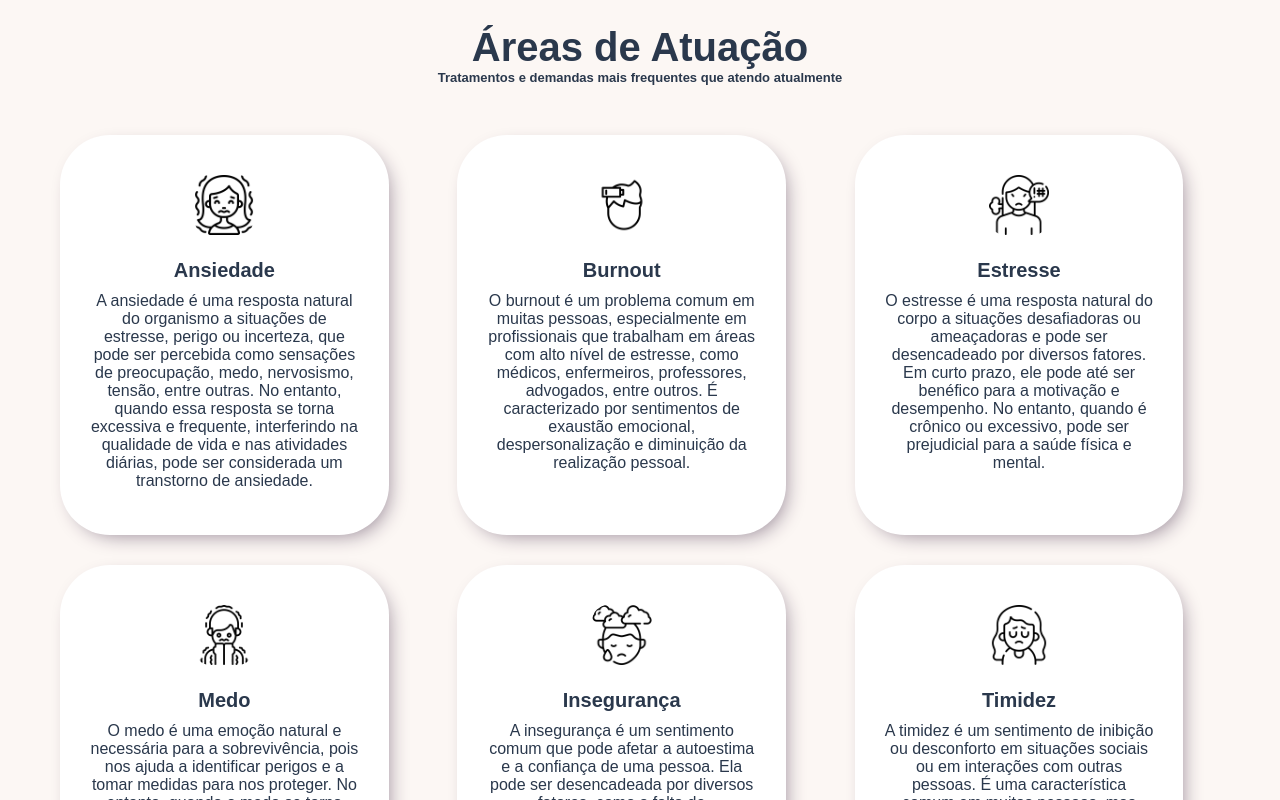
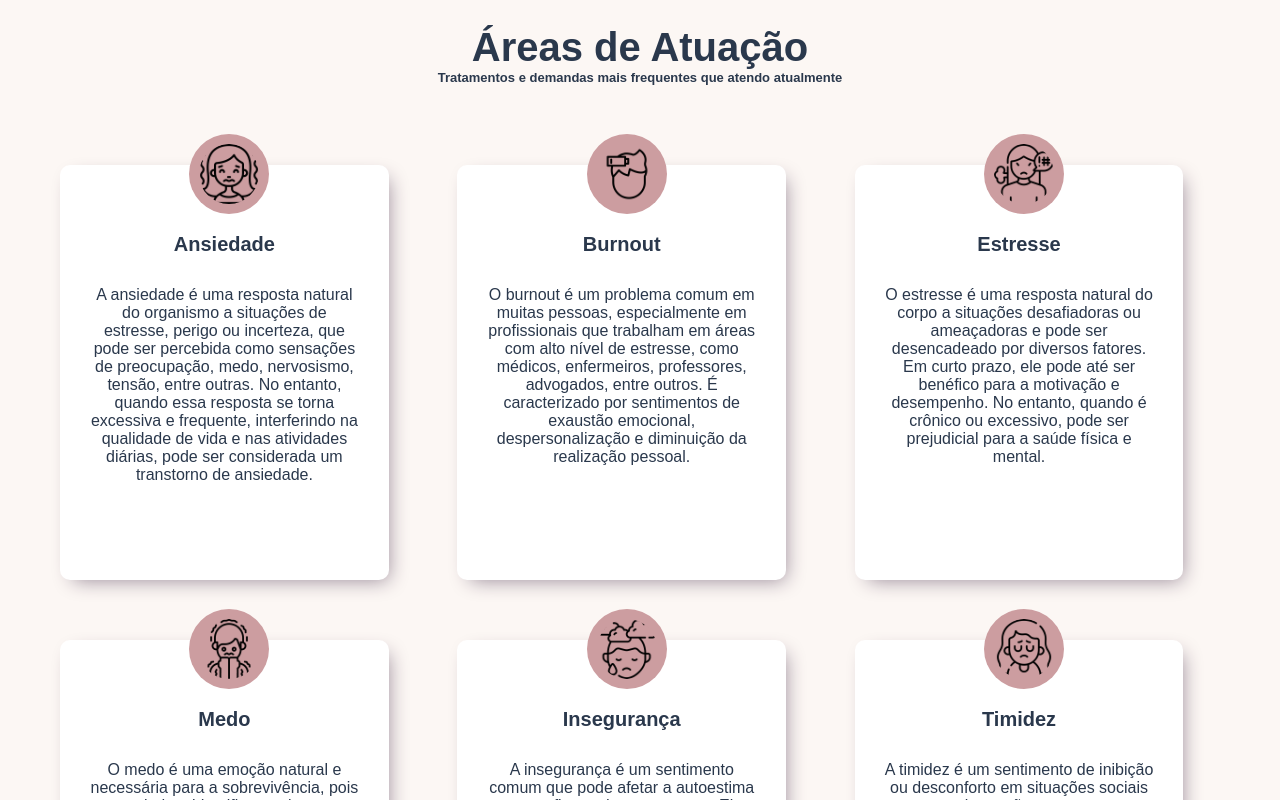
Before and after one commit to dianamdias03/landing-page-v4, a React (Create React App) app: page / in a window 1280 px wide. Shown: the part 1560-2360 px from the top of the page. Built offline with nearby package versions, Linux system fonts and the light colour scheme; a web font is replaced by a local one.

Commit message:
Added icons to expertise section

```diff
--- a/src/components/Elements/ProjectBox.jsx
+++ b/src/components/Elements/ProjectBox.jsx
@@ -6,9 +6,9 @@ export default function ProjectBox({ icon, title, text, action}) {
     <Wrapper>
       <Box>
         <ImgBtn className="aniamte pointer" onClick={action ? () => action() : null}>
-          <img className="radius8" src={icon} alt="project" style={{height: '60px', width: '60px'}}></img>
+          <img className="radius8" src={icon} alt="project" style={{height: '80px', width: '80px', backgroundColor: "#cc9da0", padding: '10px', borderRadius: '50px', position: 'absolute', margin: 0, marginTop: '-65px', marginLeft: '-35px'}}></img>
         </ImgBtn>
-        <h3 className="font20 extraBold">{title}</h3>
+        <h3 className="font20 extraBold" style={{padding: '30px 0'}}>{title}</h3>
         <p className="font16">{text}</p>
       </Box>
     </Wrapper>
@@ -20,9 +20,10 @@ const Box = styled.div`
   padding: 20px 30px;
   margin-top: 30px;
   background-color: white;
-  height: 400px;
-  border-radius: 50px;
+  height: 415px;
+  border-radius: 10px;
   box-shadow: 6px 7px 20px -7px rgba(148,133,148,1);
+  position: 'relative'
   @media (max-width: 860px) {
     width: 100%;
   }
@@ -30,7 +31,7 @@ const Box = styled.div`
 
 const Wrapper = styled.div`
   width: 100%;
-  margin-top: 30px;
+  margin-top: 60px;
   img {
     width: 100%;
     margin: 20px 0;
--- a/src/components/Sections/Treatments.jsx
+++ b/src/components/Sections/Treatments.jsx
@@ -20,7 +20,7 @@ export default function Treatments() {
               </AddLeftInner>
             </AddLeft>
             <AddRight>
-              <Title className="font30 extraBold">Como a terapia pode mudar sua vida</Title>
+              <Title className="font30">Como a terapia pode mudar sua vida</Title>
               <HeaderP className="font16">
                 Te ajudo a conquistar autonomia emocional a partir da compreensão das causas dos seus conflitos, construindo estratégias cotidianas e objetivas que focam na raiz do problema, conquistando assim uma mudança consciente e permanente.
               </HeaderP>
```
